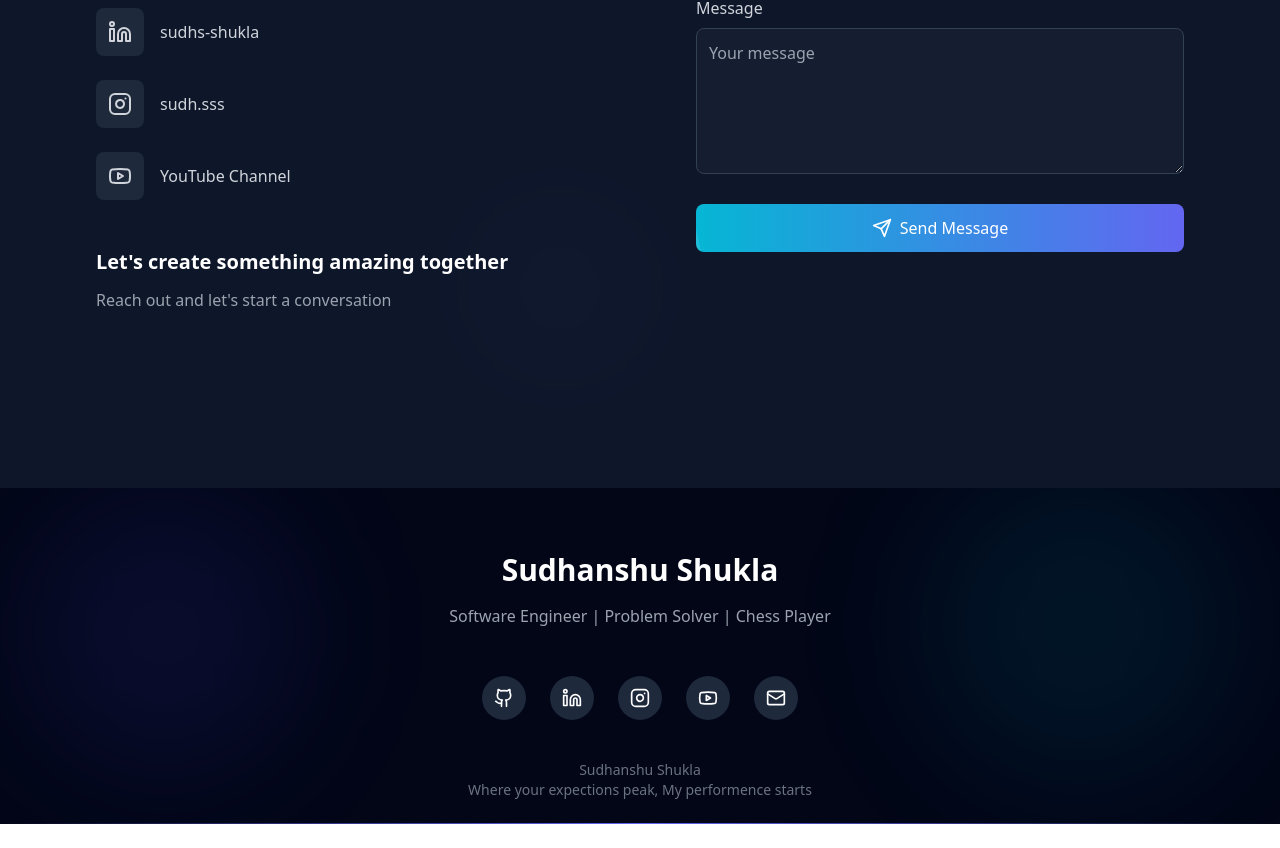
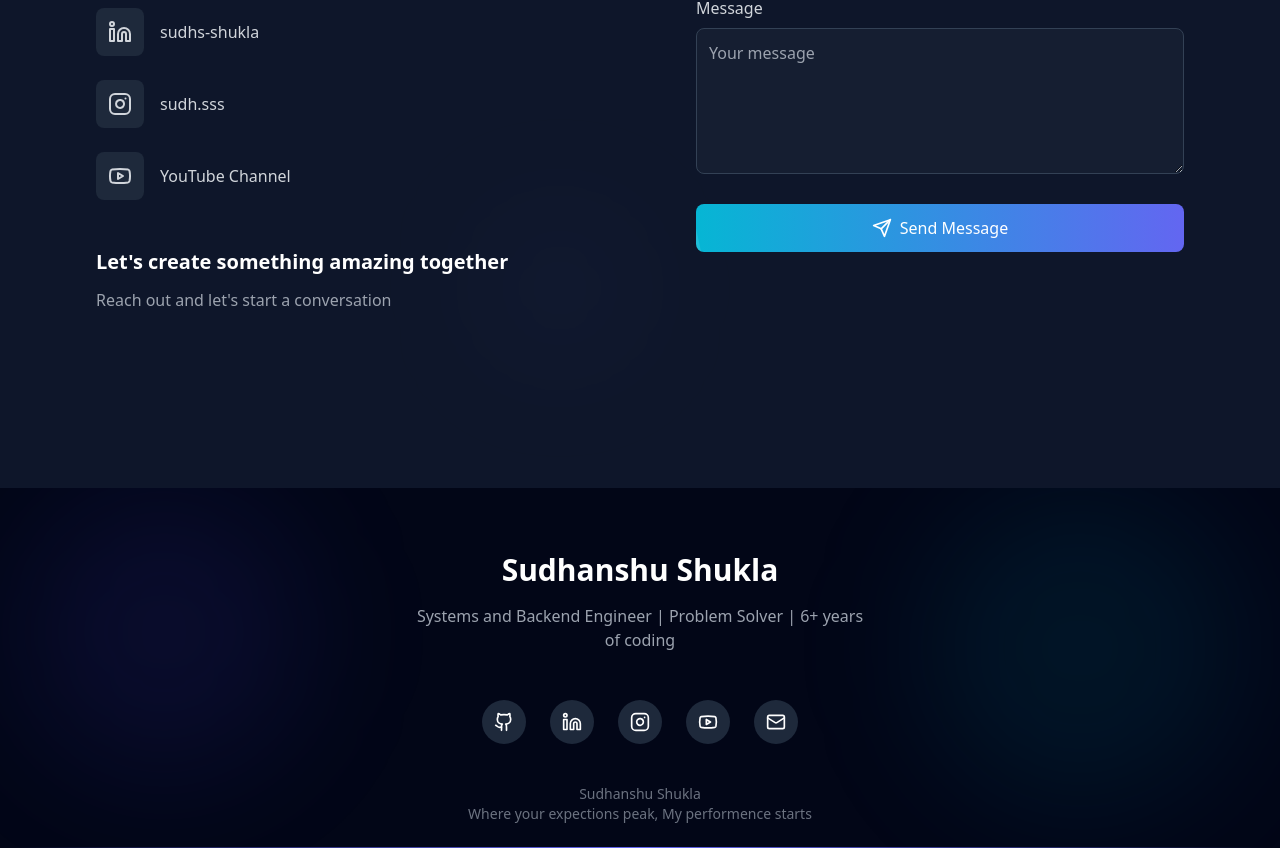
Before and after one commit to Sudhanshu-shukl/portfolio, a React (Vite) app: page / in a window 1280 px wide. Shown: the part 10714-11562 px from the top of the page. Before the commit the page ends 11538 px from the top, so only its background shows below. Built offline with nearby package versions, Linux system fonts and the light colour scheme.

Commit message:
Upadted : CF Link and Fotter text

```diff
--- a/src/components/Footer.jsx
+++ b/src/components/Footer.jsx
@@ -31,7 +31,7 @@ const Footer = () => {
             transition={{ duration: 0.6, delay: 0.2 }}
             className="text-gray-400 max-w-md mx-auto"
           >
-            Software Engineer | Problem Solver | Chess Player
+            Systems and Backend Engineer | Problem Solver | 6+ years of coding
           </motion.p>
         </div>
 
--- a/src/components/Hero.jsx
+++ b/src/components/Hero.jsx
@@ -114,9 +114,9 @@ const Hero = ({ setActiveSection }) => {
           {/* Cool animated border */}
           <div className="absolute inset-0 rounded-full overflow-hidden">
             {/* Multiple rotating rings */}
-            <div className="absolute inset-0 rounded-full border-2 border-cyan-500/30 animate-spin" style={{animationDuration: '12s'}}></div>
-            <div className="absolute inset-1 rounded-full border border-purple-500/40 animate-spin" style={{animationDuration: '8s', animationDirection: 'reverse'}}></div>
-            <div className="absolute inset-2 rounded-full border border-cyan-400/20 animate-spin" style={{animationDuration: '15s'}}></div>
+            <div className="absolute inset-0 rounded-full border-2 border-cyan-500/30 animate-spin" style={{ animationDuration: '12s' }}></div>
+            <div className="absolute inset-1 rounded-full border border-purple-500/40 animate-spin" style={{ animationDuration: '8s', animationDirection: 'reverse' }}></div>
+            <div className="absolute inset-2 rounded-full border border-cyan-400/20 animate-spin" style={{ animationDuration: '15s' }}></div>
 
             {/* Floating border particles */}
             {[...Array(8)].map((_, i) => (
@@ -204,10 +204,10 @@ const Hero = ({ setActiveSection }) => {
                 className="relative z-10"
               />
 
-              {}
+              { }
               <div className="absolute inset-0 bg-gradient-to-t from-cyan-500/20 via-transparent to-purple-500/20 mix-blend-overlay group-hover:opacity-0 transition-opacity duration-700"></div>
 
-              {}
+              { }
               <div className="absolute inset-0 opacity-0 group-hover:opacity-100 transition-opacity duration-700">
                 <div className="absolute top-1/4 left-0 w-full h-px bg-cyan-500/50 animate-glitch-h"></div>
                 <div className="absolute top-1/3 left-0 w-full h-px bg-purple-500/50 animate-glitch-h delay-100"></div>
@@ -216,7 +216,7 @@ const Hero = ({ setActiveSection }) => {
             </div>
           </div>
 
-          {}
+          { }
           <div className="absolute -inset-4 opacity-0 group-hover:opacity-100 transition-opacity duration-700">
             {[...Array(6)].map((_, i) => (
               <div
@@ -259,7 +259,7 @@ const Hero = ({ setActiveSection }) => {
           className="text-5xl md:text-7xl font-bold mb-4 tracking-tighter group cursor-pointer relative"
           data-value="SUDHANSHU SHUKLA"
           ref={textRef}
-          style={{background: 'linear-gradient(to top, #9CA3AF, #D1D5DB, #FFFFFF)', WebkitBackgroundClip: 'text', WebkitTextFillColor: 'transparent', backgroundClip: 'text'}}
+          style={{ background: 'linear-gradient(to top, #9CA3AF, #D1D5DB, #FFFFFF)', WebkitBackgroundClip: 'text', WebkitTextFillColor: 'transparent', backgroundClip: 'text' }}
         >
           SUDHANSHU SHUKLA
         </motion.h1>
@@ -290,7 +290,7 @@ const Hero = ({ setActiveSection }) => {
           </a>
 
           <a
-            href="https://codeforces.com/profile/sudhss" target="_blank"
+            href="https://codeforces.com/profile/MemoryLeakLord" target="_blank"
             className="group flex items-center gap-2 bg-slate-800/40 backdrop-blur-sm border border-red-500/30 rounded-full px-4 py-2 hover:border-red-400 hover:bg-slate-800/60 transition-all duration-300 hover:scale-105"
           >
             <img src={CodeForcesImg} alt="CodeForces" className="w-9 h-9 object-contain" />
```
